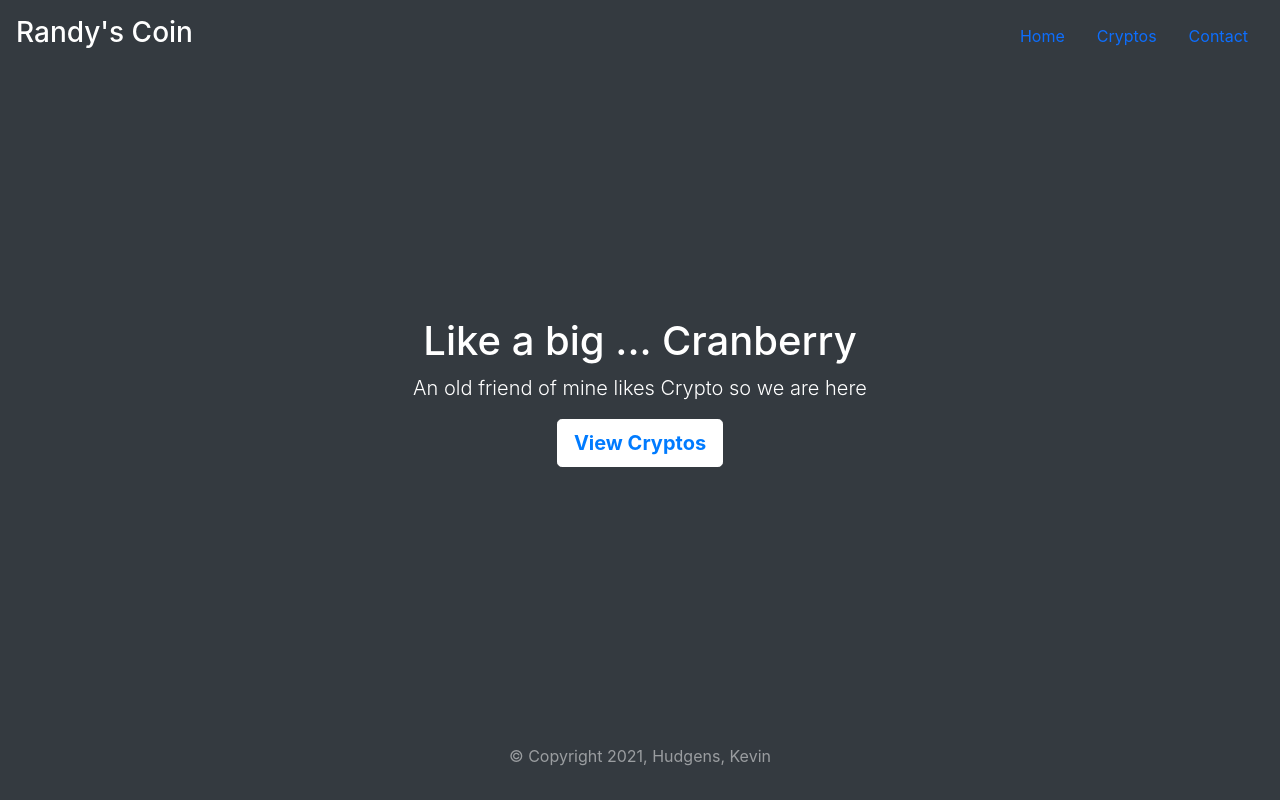
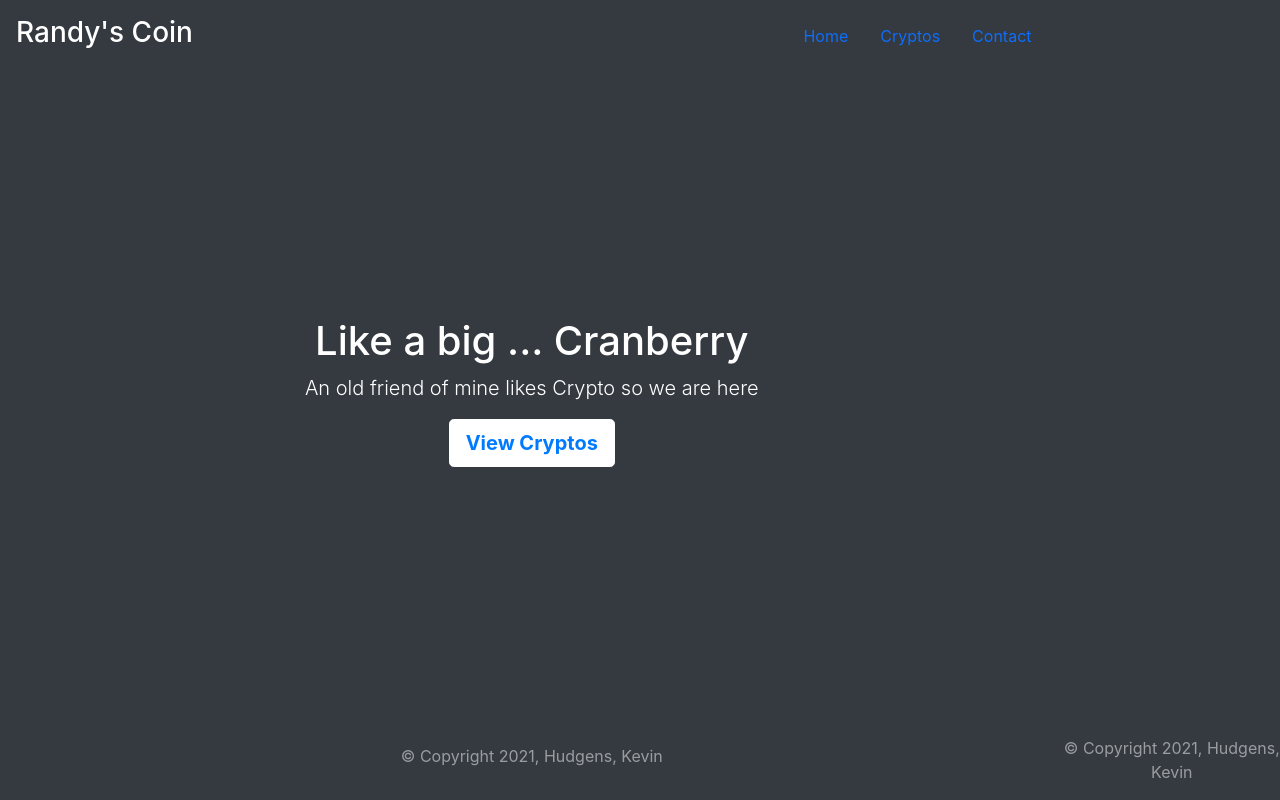
Before and after one commit to kghudgens/RandysCoin, a Django app: template coin/randysCoin/templates/randysCoin/index.html in a window 1280 px wide. Run offline with Django 3.2, Linux system fonts and the light colour scheme; the template is opened without the code that fills it, so the values that code supplies are empty; some libraries are stand-ins or nearby versions.

Commit message:
added footer

```diff
--- a/coin/randysCoin/templates/randysCoin/base.html
+++ b/coin/randysCoin/templates/randysCoin/base.html
@@ -33,6 +33,8 @@
 
 {%block content%}
 {%endblock content%}
-
+    <footer class="mt-auto text-white-50">
+      <p>&#169 Copyright 2021, Hudgens, Kevin</p>
+    </footer>
 </body>
 </html>
```
